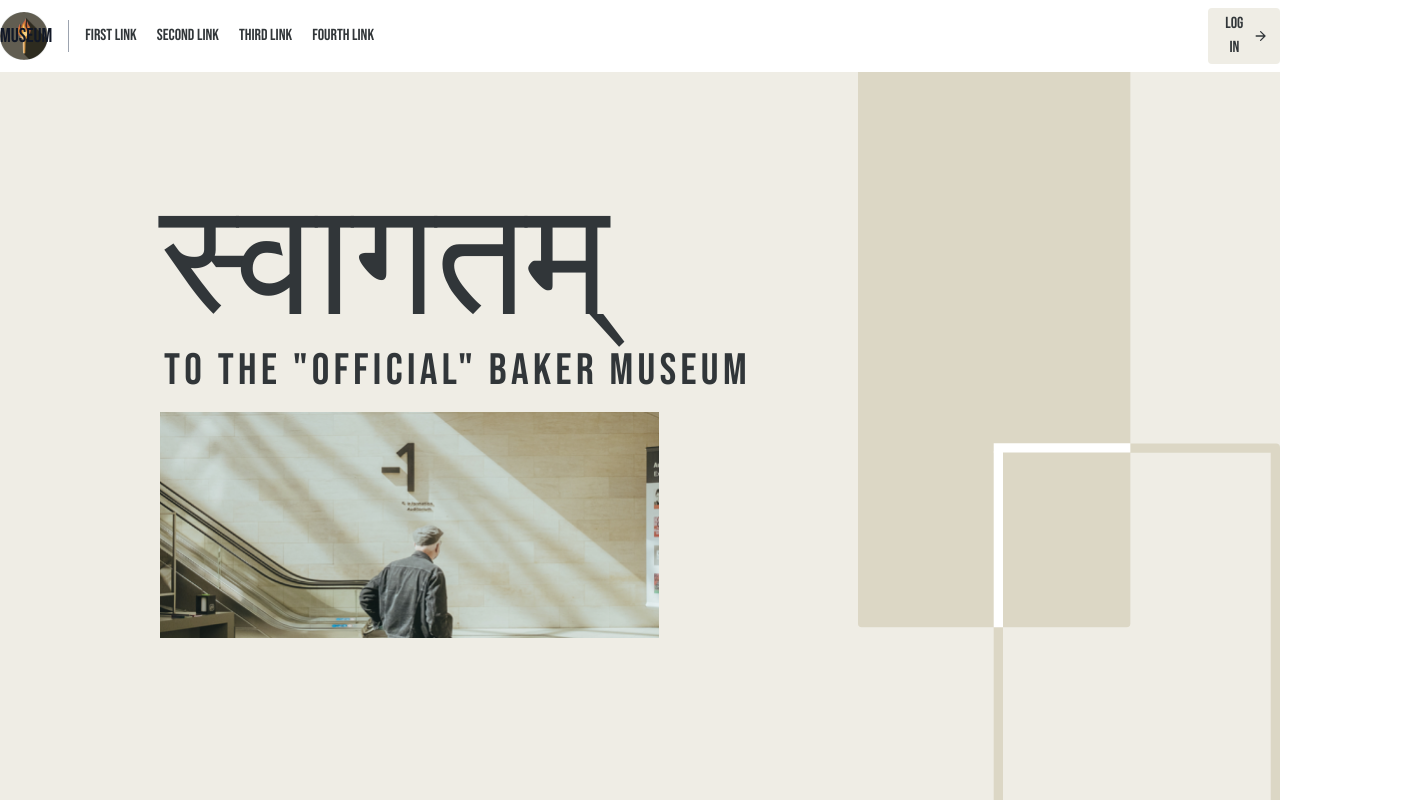
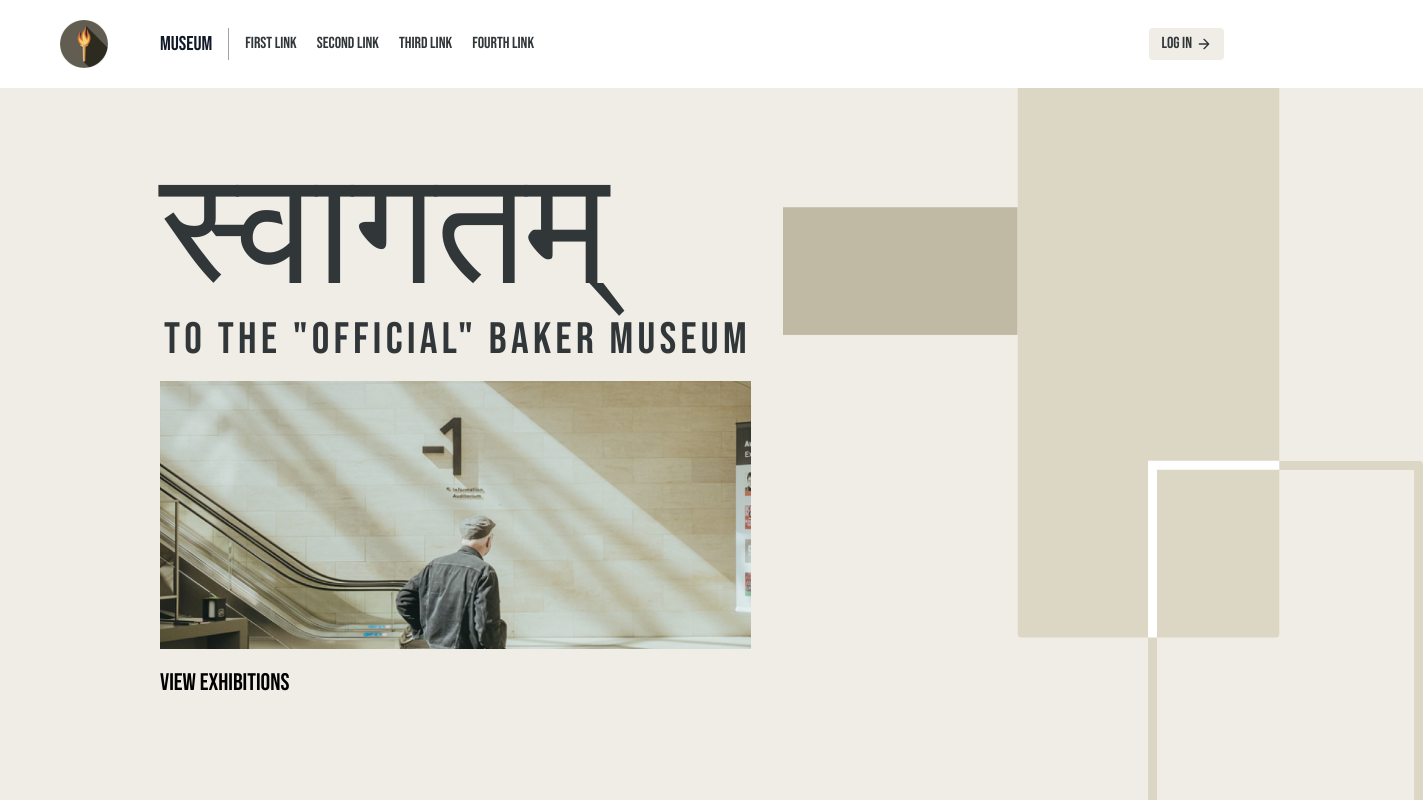
Before and after one commit to Ashishjob/museuma, a React (Create React App) app in the folder museuma/: page / in a window 1280 px wide. Shown: the top 800 px of the page, 1423 px wide, since content can reach past the window. Built offline with nearby package versions, Linux system fonts and the light colour scheme; no server answers.

Commit message:
feat: edit home page bg

```diff
--- a/museuma/src/App.css
+++ b/museuma/src/App.css
@@ -63,7 +63,7 @@
 }
 
 ::selection {
-  color: #ffffff;
+  color: #C0BAA4;
 }
 
 ::-webkit-scrollbar {
--- a/museuma/src/App.js
+++ b/museuma/src/App.js
@@ -9,19 +9,24 @@ export default function Home() {
       <div className="w-full flex flex-row justify-between">
         <div className="flex items-center ml-40 -mt-40 w-2/3">
           <div className="flex flex-col mr-8">
-          <Languages/>
+            <Languages />
             <div className="flex">
               <h3 className="text-[#313639] text-4xl mt-12 ml-1 mb-2 tracking-widest w-fit items-center text-nowrap">
                 To the &quot;Official&quot; Baker Museum
               </h3>
             </div>
+            <div className="flex flex-col">
               <img
                 src="/museuma1.png"
                 alt="Museuma Logo"
                 width={200}
                 height={200}
-              className="w-3/4"
+                className="w-full"
               />
+              <span className="mt-4 text-2xl">
+                <a href="/exhibitions">View Exhibitions</a>
+              </span>
+            </div>
           </div>
         </div>
         <div>
--- a/museuma/src/components/navbar.js
+++ b/museuma/src/components/navbar.js
@@ -1,37 +1,41 @@
-import React from "react";
-
 export default function NavBar() {
     return (
-    <header className="text-[#313639] body-font flex flex-row justify-evenly">
-      <img src="./logo.svg" alt="logo" className="w-12">
-        </img>
-      <div className="container -ml-20 flex flex-wrap p-5 flex-col md:flex-row items-center">
-
+        <header className="text-[#313639] body-font z-1">
+        <div className="w-full flex justify-between items-center pl-5 pt-5 pb-5 pr-2">
+          <div className="flex items-center">
+            <img src="./logo.svg" alt="logo" className="w-12 mx-10"></img>
             <a
-          href="local"
+              href="/local"
               className="flex title-font font-medium items-center text-gray-900 mb-4 md:mb-0"
             >
               <span className="ml-3 text-xl">Museum</span>
             </a>
             <nav className="md:mr-auto md:ml-4 md:py-1 md:pl-4 md:border-l md:border-gray-400	flex flex-wrap items-center text-base justify-center">
-          <a href="local" className="mr-5 hover:text-gray-900">
+              <a href="/local" className="mr-5 hover:text-gray-900">
                 First Link
               </a>
-          <a href="local" className="mr-5 hover:text-gray-900">
+              <a href="/local" className="mr-5 hover:text-gray-900">
                 Second Link
               </a>
-          <a href="local" className="mr-5 hover:text-gray-900">
+              <a href="/local" className="mr-5 hover:text-gray-900">
                 Third Link
               </a>
-          <a href="local" className="mr-5 hover:text-gray-900">
+              <a href="/local" className="mr-5 hover:text-gray-900">
                 Fourth Link
               </a>
             </nav>
-
           </div>
-      <div className="parent">
-        <button className="inline-flex justify-center items-center bg-[#EFEDE5] border-0 py-1 px-3 focus:outline-none hover:bg-[#DCD7C5] rounded text-base mt-8 md:mt-0 ml-auto">Log In
-          <svg fill="none" stroke="currentColor" strokeLinecap="round" strokeLinejoin="round" strokeWidth="2" className="w-4 h-4 ml-1" viewBox="0 0 24 24">
+          <button className="inline-flex justify-center items-center mr-12 bg-[#EFEDE5] border-0 py-1 px-3 focus:outline-none hover:bg-[#DCD7C5] rounded text-base mt-8 md:mt-0 ml-auto">
+            Log In
+            <svg
+              fill="none"
+              stroke="currentColor"
+              strokeLinecap="round"
+              strokeLinejoin="round"
+              strokeWidth="2"
+              className="w-4 h-4 ml-1"
+              viewBox="0 0 24 24"
+            >
               <path d="M5 12h14M12 5l7 7-7 7"></path>
             </svg>
           </button>
--- a/museuma/src/components/threejs.js
+++ b/museuma/src/components/threejs.js
@@ -32,7 +32,7 @@ export default function ThreeJSPage() {
     );
     camera.position.z = 4;
 
-    const controls = new OrbitControls(camera, renderer.domElement);
+    // const controls = new OrbitControls(camera, renderer.domElement);
 
     const redLight = new THREE.SpotLight(0xEFEDE5, 50);
     redLight.position.set(10, 5, 2.5);
@@ -100,7 +100,7 @@ export default function ThreeJSPage() {
 
   return (
     <div ref={containerRef} style={{
-        width: '33vw',
+        width: '50vw',
         height: '100vh',
         backgroundImage: `url(${'./homebg.svg'})`,
         backgroundRepeat: 'no-repeat',
--- a/museuma/src/index.css
+++ b/museuma/src/index.css
@@ -10,7 +10,7 @@ body {
   -webkit-font-smoothing: antialiased;
   -moz-osx-font-smoothing: grayscale;
   font-family: 'Neue', sans-serif;
-  overflow-x: hidden;
+  overflow: hidden;
 }
 
 code {
```
Also changed, not shown: museuma/public/homebg.svg. Lines whose indentation alone changed are shown as unchanged.
